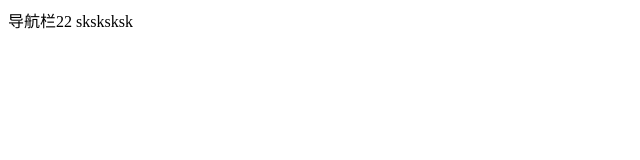
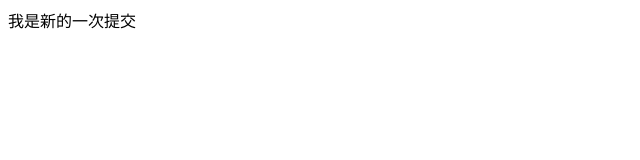
Before and after one commit to ZhangJiaWeiready/zjwTestGit, a plain HTML site: page index.html in a window 1280 px wide. Shown: the full height of the page, 0-640 px from the left. Drawn offline with Linux system fonts and the light colour scheme.

Commit message:
commit-zjw

```diff
--- a/index.html
+++ b/index.html
@@ -8,7 +8,7 @@
 </head>
 <body>
   <div>
-    导航栏22 sksksksk
+    我是新的一次提交
   </div>
 </body>
 </html>
```
